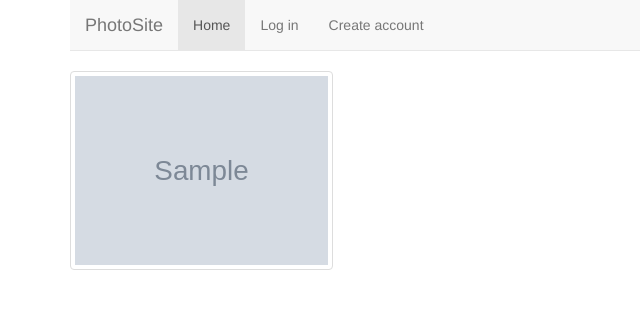
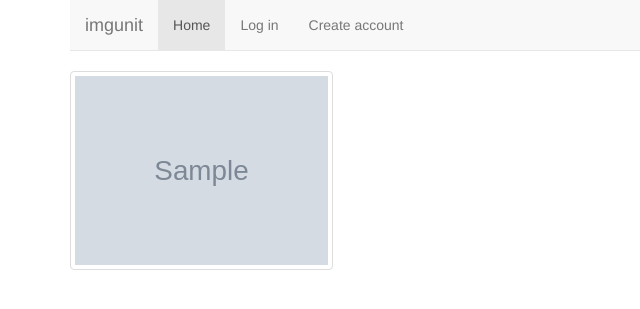
Before and after one commit to erictempleton1/PhotoSite, a Django app: template photo_site/templates/photos/index.html in a window 1280 px wide. Shown: the top 309 px of the page, without its empty margins (0-640 px from the left). Run offline with Django 3.2, Linux system fonts and the light colour scheme; the template is opened without the code that fills it: most values are stand-ins (such as "Sample title", 1, 10 or a date in 2020); grey boxes marked "Sample" are stand-in pictures; some libraries are stand-ins or nearby versions.

Commit message:
changing site name to imgunit

```diff
--- a/photo_site/templates/photos/base.html
+++ b/photo_site/templates/photos/base.html
@@ -20,7 +20,7 @@
                 <span class="icon-bar"></span>
                 <span class="icon-bar"></span>
               </button>
-              <a class="navbar-brand" href="{% url 'index' %}">PhotoSite</a>
+              <a class="navbar-brand" href="{% url 'index' %}">imgunit</a>
             </div>
 
             {% block content %}{% endblock %}
--- a/photo_site/templates/photos/change_email.html
+++ b/photo_site/templates/photos/change_email.html
@@ -15,7 +15,7 @@
 
       </div>
     </div>
-    <title>PhotoSite | {{ user.username }}</title>
+    <title>imgunit | {{ user.username }}</title>
 
 <div class="container">
 
--- a/photo_site/templates/photos/change_pw.html
+++ b/photo_site/templates/photos/change_pw.html
@@ -15,12 +15,12 @@
 
       </div>
     </div>
-    <title>PhotoSite | {{ user.username }}</title>
+    <title>imgunit | {{ user.username }}</title>
 
 <div class="container">
 
     <div class="row">
-      <div class="col-md-12 text-center"><h3>Change Password</h3>
+      <div class="col-md-12 text-center"><h3>imgunit | Change Password</h3>
     </div>
 
     {% if messages %}
--- a/photo_site/templates/photos/image_page.html
+++ b/photo_site/templates/photos/image_page.html
@@ -1,6 +1,6 @@
 <html>
     <body>
-    <title>PhotoSite</title>
+    <title>imgunit</title>
 
         <p><img style="max-height: 650px; max-width: 700px" src="{{ image_url }}"></p>
 
--- a/photo_site/templates/photos/index.html
+++ b/photo_site/templates/photos/index.html
@@ -22,9 +22,9 @@
     </div>
 
     {% if user.is_authenticated %}
-    <title>PhotoSite | {{ user.username }}</title>
+    <title>imgunit | {{ user.username }}</title>
     {% else %}
-    <title>PhotoSite</title>
+    <title>imgunit</title>
     {% endif %}
 
   <div class="container">
--- a/photo_site/templates/photos/login.html
+++ b/photo_site/templates/photos/login.html
@@ -15,10 +15,10 @@
       </div>
     </div>
 
-    <title>PhotoSite</title>
+    <title>imgunit</title>
 
 <div class="row">
-  <div class="col-md-12 text-center"><h3>PhotoSite Login</h3></div>
+  <div class="col-md-12 text-center"><h3>imgunit | Login</h3></div>
 </div>
 <br>
 
--- a/photo_site/templates/photos/signup.html
+++ b/photo_site/templates/photos/signup.html
@@ -15,10 +15,10 @@
       </div>
     </div>
 
-    <title>PhotoSite</title>
+    <title>imgunit</title>
 
 <div class="row">
-  <div class="col-md-12 text-center"><h3>PhotoSite Create Account</h3></div>
+  <div class="col-md-12 text-center"><h3>imgunit | Create Account</h3></div>
 </div>
 <br>
 
--- a/photo_site/templates/photos/update.html
+++ b/photo_site/templates/photos/update.html
@@ -15,10 +15,10 @@
 
       </div>
     </div>
-    <title>PhotoSite | {{ username }}</title>
+    <title>imgunit | {{ username }}</title>
 
 <div class="row">
-  <div class="col-md-12 text-center"><h3>{{ username }}'s PhotoSite Admin</h3>
+  <div class="col-md-12 text-center"><h3>imgunit | {{ username }} | admin</h3>
     <p><a href="{% url 'change_pw' %}">Change Password</a>
     <p>{{ image_count }} images</p>
     <p>Last image added: {{ recent_date }}</p>
--- a/photo_site/templates/registration/password_reset_complete.html
+++ b/photo_site/templates/registration/password_reset_complete.html
@@ -20,7 +20,7 @@
                 <span class="icon-bar"></span>
                 <span class="icon-bar"></span>
               </button>
-              <a class="navbar-brand" href="{% url 'index' %}">PhotoSite</a>
+              <a class="navbar-brand" href="{% url 'index' %}">imgunit</a>
             </div>
             <div class="navbar-collapse collapse">
               <ul class="nav navbar-nav">
@@ -35,7 +35,7 @@
       </div>
     </div>
 
-        <title>PhotoSite</title>
+        <title>imgunit</title>
 
     <!-- Bootstrap core CSS -->
     <!-- Latest compiled and minified CSS -->
@@ -43,7 +43,7 @@
 
 <div class="row">
   <div class="col-md-12 text-center">
-  	<h3>PhotoSite Password Reset</h3>
+  	<h3>imgunit | Password Reset</h3>
   	<h5>Password reset complete. Please <a href="{% url 'login_user' %}">log in</a></h5><br>
 
     <!-- Bootstrap core JavaScript
--- a/photo_site/templates/registration/password_reset_confirm.html
+++ b/photo_site/templates/registration/password_reset_confirm.html
@@ -20,7 +20,7 @@
                 <span class="icon-bar"></span>
                 <span class="icon-bar"></span>
               </button>
-              <a class="navbar-brand" href="{% url 'index' %}">PhotoSite</a>
+              <a class="navbar-brand" href="{% url 'index' %}">imgunit</a>
             </div>
             <div class="navbar-collapse collapse">
               <ul class="nav navbar-nav">
@@ -35,7 +35,7 @@
       </div>
     </div>
 
-        <title>PhotoSite</title>
+        <title>imgunit</title>
 
     <!-- Bootstrap core CSS -->
     <!-- Latest compiled and minified CSS -->
@@ -43,7 +43,7 @@
 
 <div class="row">
   <div class="col-md-12 text-center">
-  	<h3>PhotoSite Password Reset</h3>
+  	<h3>imgunit | Password Reset</h3>
   	<h5>Please enter your new password twice</h5><br>
 
 	<form action="" method="post" class="form-horizontal" role="form">
--- a/photo_site/templates/registration/password_reset_done.html
+++ b/photo_site/templates/registration/password_reset_done.html
@@ -20,7 +20,7 @@
                 <span class="icon-bar"></span>
                 <span class="icon-bar"></span>
               </button>
-              <a class="navbar-brand" href="{% url 'index' %}">PhotoSite</a>
+              <a class="navbar-brand" href="{% url 'index' %}">imgunit</a>
             </div>
             <div class="navbar-collapse collapse">
               <ul class="nav navbar-nav">
@@ -35,7 +35,7 @@
       </div>
     </div>
 
-        <title>PhotoSite</title>
+        <title>imgunit</title>
 
     <!-- Bootstrap core CSS -->
     <!-- Latest compiled and minified CSS -->
@@ -43,7 +43,7 @@
 
 <div class="row">
   <div class="col-md-12 text-center">
-  	<h3>PhotoSite Password Reset</h3>
+  	<h3>imgunit | Password Reset</h3>
   	<h5>Password reset instructions have been sent</h5><br>
 
     <!-- Bootstrap core JavaScript
--- a/photo_site/templates/registration/password_reset_form.html
+++ b/photo_site/templates/registration/password_reset_form.html
@@ -20,7 +20,7 @@
                 <span class="icon-bar"></span>
                 <span class="icon-bar"></span>
               </button>
-              <a class="navbar-brand" href="{% url 'index' %}">PhotoSite</a>
+              <a class="navbar-brand" href="{% url 'index' %}">imgunit</a>
             </div>
             <div class="navbar-collapse collapse">
               <ul class="nav navbar-nav">
@@ -35,7 +35,7 @@
       </div>
     </div>
 
-        <title>PhotoSite</title>
+        <title>imgunit</title>
 
     <!-- Bootstrap core CSS -->
     <!-- Latest compiled and minified CSS -->
@@ -43,7 +43,7 @@
 
 <div class="row">
   <div class="col-md-12 text-center">
-  	<h3>PhotoSite Password Reset</h3>
+  	<h3>imgunit | Password Reset</h3>
   	<h5>Please enter your email address for password reset instructions to be sent</h5><br>
 
 	<form action="" method="post" class="form-horizontal" role="form">
```
Also changed, not shown: photo_site/templates/photos/user_page.html (+5 -2 lines).
